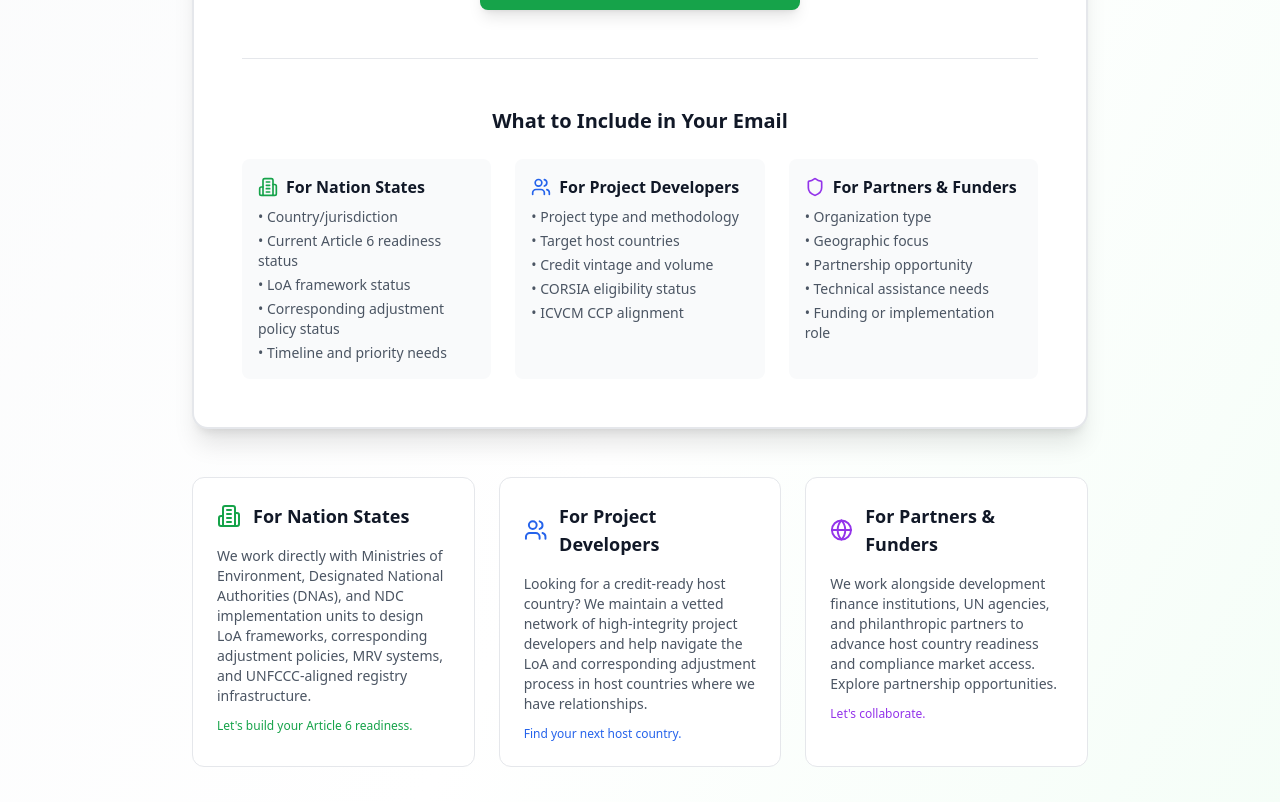
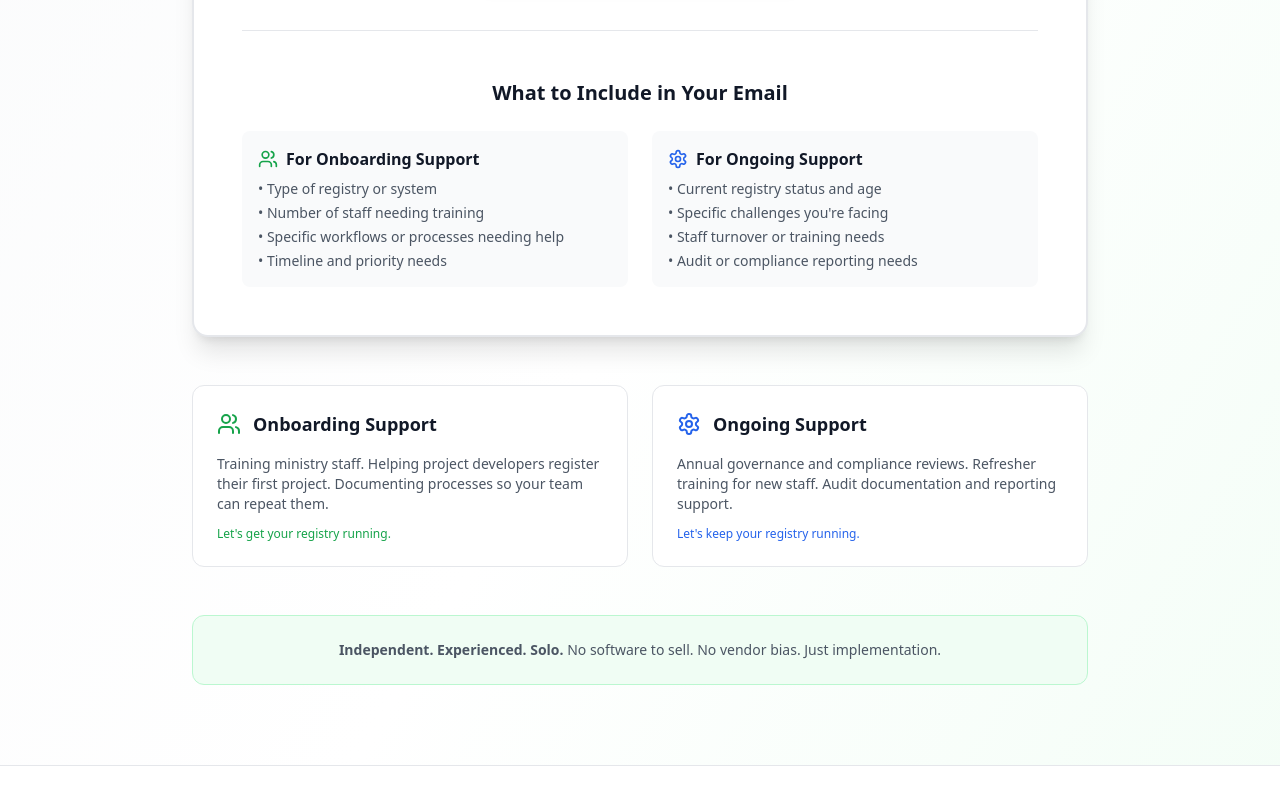
Before and after one commit to naturally-code/CloudMyco_marketing_site, a Next.js app: page /contact in a window 1280 px wide. Shown: the part 838-1640 px from the top of the page. Built offline with nearby package versions, Linux system fonts and the light colour scheme.

Commit message:
Revise ContactPage content and layout
Updated contact page content and structure for clarity and focus on onboarding support.

```diff
--- a/app/contact/page.tsx
+++ b/app/contact/page.tsx
@@ -1,7 +1,7 @@
 'use client'
 
 import Link from 'next/link'
-import { Mail, ArrowLeft, Building2, Globe, Users, FileText, Shield } from 'lucide-react'
+import { Mail, ArrowLeft, Users, Settings } from 'lucide-react'
 import NavBar from '../../components/NavBar'
 import Footer from '../../components/Footer'
 
@@ -25,7 +25,7 @@ export default function ContactPage() {
             Get in Touch
           </h1>
           <p className="text-xl text-gray-600 mb-12">
-            Interested in building your nation's Article 6 readiness, securing host country authorization, or finding credit-ready markets? We'd love to hear from you.
+            Need help with onboarding? Ongoing support? Just want to talk through what you need? Let's talk.
           </p>
 
           {/* Contact Card */}
@@ -41,7 +41,7 @@ export default function ContactPage() {
             </h2>
 
             <p className="text-lg text-gray-600 text-center mb-8">
-              For sovereign advisory, host country readiness, project developer matching, or partnership opportunities:
+              For onboarding support, ongoing support, or just to ask a question:
             </p>
 
             <div className="flex items-center justify-center">
@@ -59,92 +59,65 @@ export default function ContactPage() {
                 What to Include in Your Email
               </h3>
 
-              <div className="grid md:grid-cols-3 gap-6">
+              <div className="grid md:grid-cols-2 gap-6">
                 <div className="p-4 bg-gray-50 rounded-lg">
                   <div className="flex items-center mb-2">
-                    <Building2 className="w-5 h-5 text-carbon-600 mr-2" />
-                    <h4 className="font-semibold text-gray-900">For Nation States</h4>
+                    <Users className="w-5 h-5 text-carbon-600 mr-2" />
+                    <h4 className="font-semibold text-gray-900">For Onboarding Support</h4>
                   </div>
                   <ul className="text-sm text-gray-600 space-y-1">
-                    <li>• Country/jurisdiction</li>
-                    <li>• Current Article 6 readiness status</li>
-                    <li>• LoA framework status</li>
-                    <li>• Corresponding adjustment policy status</li>
+                    <li>• Type of registry or system</li>
+                    <li>• Number of staff needing training</li>
+                    <li>• Specific workflows or processes needing help</li>
                     <li>• Timeline and priority needs</li>
                   </ul>
                 </div>
 
                 <div className="p-4 bg-gray-50 rounded-lg">
                   <div className="flex items-center mb-2">
-                    <Users className="w-5 h-5 text-blockchain-600 mr-2" />
-                    <h4 className="font-semibold text-gray-900">For Project Developers</h4>
+                    <Settings className="w-5 h-5 text-blockchain-600 mr-2" />
+                    <h4 className="font-semibold text-gray-900">For Ongoing Support</h4>
                   </div>
                   <ul className="text-sm text-gray-600 space-y-1">
-                    <li>• Project type and methodology</li>
-                    <li>• Target host countries</li>
-                    <li>• Credit vintage and volume</li>
-                    <li>• CORSIA eligibility status</li>
-                    <li>• ICVCM CCP alignment</li>
-                  </ul>
-                </div>
-
-                <div className="p-4 bg-gray-50 rounded-lg">
-                  <div className="flex items-center mb-2">
-                    <Shield className="w-5 h-5 text-purple-600 mr-2" />
-                    <h4 className="font-semibold text-gray-900">For Partners & Funders</h4>
-                  </div>
-                  <ul className="text-sm text-gray-600 space-y-1">
-                    <li>• Organization type</li>
-                    <li>• Geographic focus</li>
-                    <li>• Partnership opportunity</li>
-                    <li>• Technical assistance needs</li>
-                    <li>• Funding or implementation role</li>
+                    <li>• Current registry status and age</li>
+                    <li>• Specific challenges you're facing</li>
+                    <li>• Staff turnover or training needs</li>
+                    <li>• Audit or compliance reporting needs</li>
                   </ul>
                 </div>
               </div>
             </div>
           </div>
 
-          {/* Additional Info - Three columns for three audiences */}
-          <div className="mt-12 grid md:grid-cols-3 gap-6">
+          {/* Additional Info - Two columns for two services */}
+          <div className="mt-12 grid md:grid-cols-2 gap-6">
             <div className="p-6 bg-white rounded-xl border border-gray-200">
               <div className="flex items-center mb-4">
-                <Building2 className="w-6 h-6 text-carbon-600 mr-3" />
-                <h3 className="text-lg font-bold text-gray-900">For Nation States</h3>
+                <Users className="w-6 h-6 text-carbon-600 mr-3" />
+                <h3 className="text-lg font-bold text-gray-900">Onboarding Support</h3>
               </div>
               <p className="text-gray-600 text-sm">
-                We work directly with Ministries of Environment, Designated National Authorities (DNAs), and NDC implementation units to design LoA frameworks, corresponding adjustment policies, MRV systems, and UNFCCC-aligned registry infrastructure.
+                Training ministry staff. Helping project developers register their first project. Documenting processes so your team can repeat them.
               </p>
-              <p className="text-xs text-carbon-600 mt-3 font-medium">Let's build your Article 6 readiness.</p>
+              <p className="text-xs text-carbon-600 mt-3 font-medium">Let's get your registry running.</p>
             </div>
 
             <div className="p-6 bg-white rounded-xl border border-gray-200">
               <div className="flex items-center mb-4">
-                <Users className="w-6 h-6 text-blockchain-600 mr-3" />
-                <h3 className="text-lg font-bold text-gray-900">For Project Developers</h3>
+                <Settings className="w-6 h-6 text-blockchain-600 mr-3" />
+                <h3 className="text-lg font-bold text-gray-900">Ongoing Support</h3>
               </div>
               <p className="text-gray-600 text-sm">
-                Looking for a credit-ready host country? We maintain a vetted network of high-integrity project developers and help navigate the LoA and corresponding adjustment process in host countries where we have relationships.
+                Annual governance and compliance reviews. Refresher training for new staff. Audit documentation and reporting support.
               </p>
-              <p className="text-xs text-blockchain-600 mt-3 font-medium">Find your next host country.</p>
-            </div>
-
-            <div className="p-6 bg-white rounded-xl border border-gray-200">
-              <div className="flex items-center mb-4">
-                <Globe className="w-6 h-6 text-purple-600 mr-3" />
-                <h3 className="text-lg font-bold text-gray-900">For Partners & Funders</h3>
-              </div>
-              <p className="text-gray-600 text-sm">
-                We work alongside development finance institutions, UN agencies, and philanthropic partners to advance host country readiness and compliance market access. Explore partnership opportunities.
-              </p>
-              <p className="text-xs text-purple-600 mt-3 font-medium">Let's collaborate.</p>
+              <p className="text-xs text-blockchain-600 mt-3 font-medium">Let's keep your registry running.</p>
             </div>
           </div>
 
-          {/* Trust Signals */}
+          {/* Trust Signals - Simplified */}
           <div className="mt-12 p-6 bg-carbon-50 rounded-xl border border-carbon-200 text-center">
             <p className="text-sm text-gray-600">
-              <span className="font-semibold">Trusted by:</span> Ministries of Environment • World Bank Climate Warehouse partners • Article 6 specialists • UNDP National Carbon Registry ecosystem
+              <span className="font-semibold">Independent. Experienced. Solo.</span> No software to sell. No vendor bias. Just implementation.
             </p>
           </div>
         </div>
```
